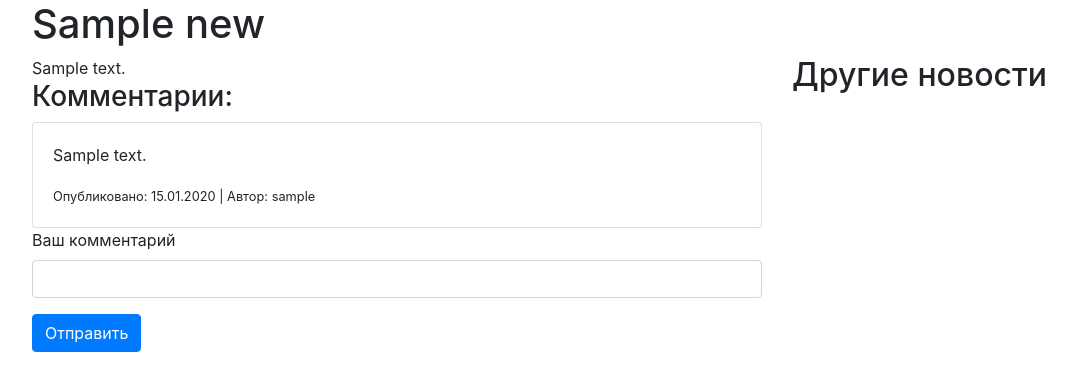
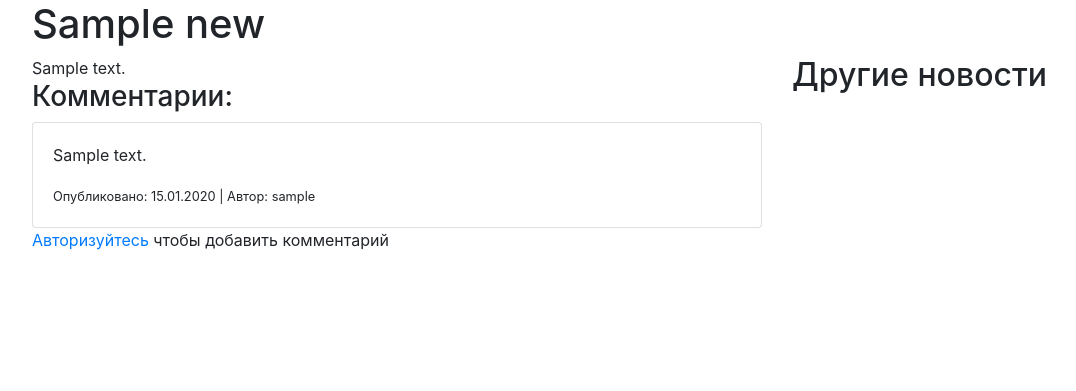
Before and after one commit to KhramovKhramov/flask_web_app, a Flask app: page /news/1 in a window 1280 px wide. Shown: the part 56-447 px from the top of the page, without its empty margins (53-1129 px from the left). Run offline with Flask 2, Linux system fonts and the light colour scheme; tables that the repository leaves empty hold one stand-in row (Sample ...); some libraries are stand-ins or nearby versions.

Commit message:
feature: right redirect added

```diff
--- a/webapp/templates/news/single_news.html
+++ b/webapp/templates/news/single_news.html
@@ -26,6 +27,11 @@
                     </div>
                     {{ comment_form.submit() }}
                 </form>
+            {% else %}
+                <p>
+                    <a href="{{ url_for('user.login', next=request.full_path) }}">Авторизуйтесь</a> чтобы добавить комментарий
+                </p>
+            {% endif %}
         </div>
         <div class="col-4">
             <h2>Другие новости</h2>
```
Also changed, not shown: other parts of webapp/templates/news/single_news.html (+1 -0 lines). Lines whose indentation alone changed are shown as unchanged.
